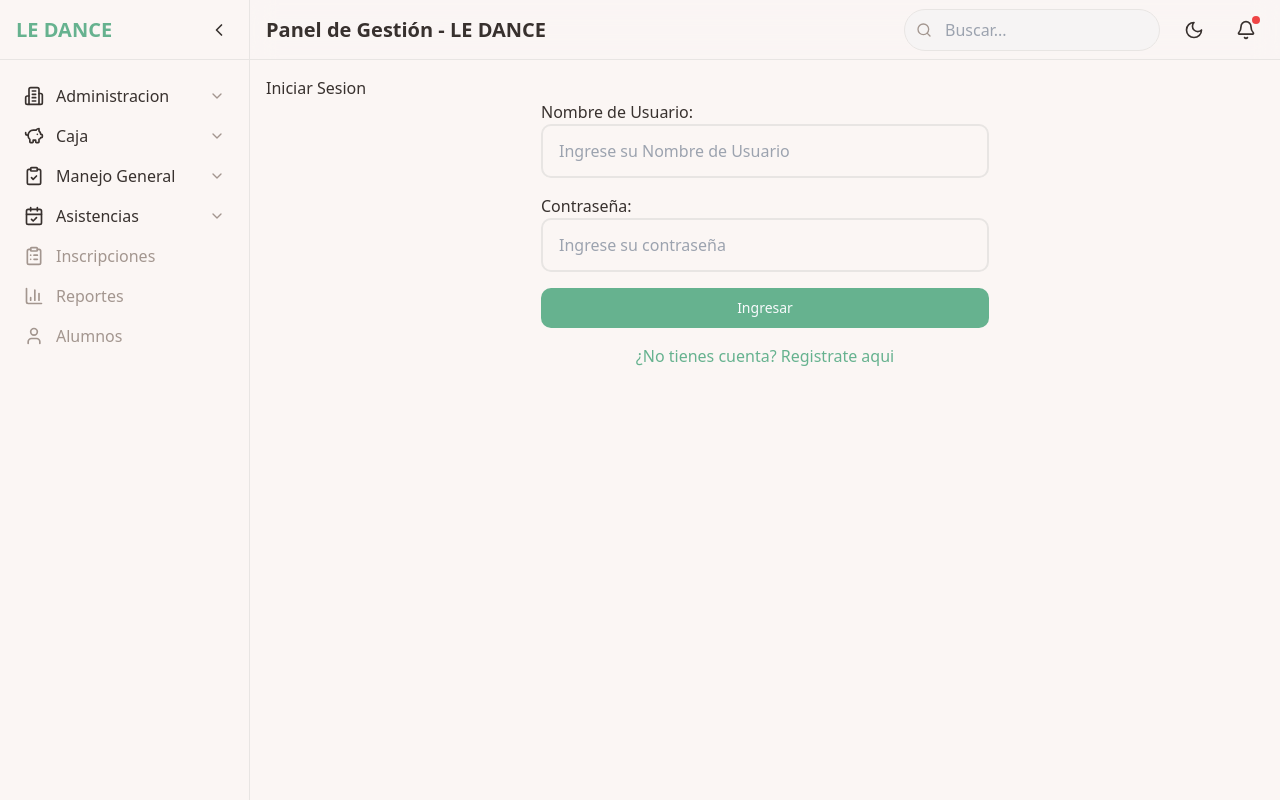
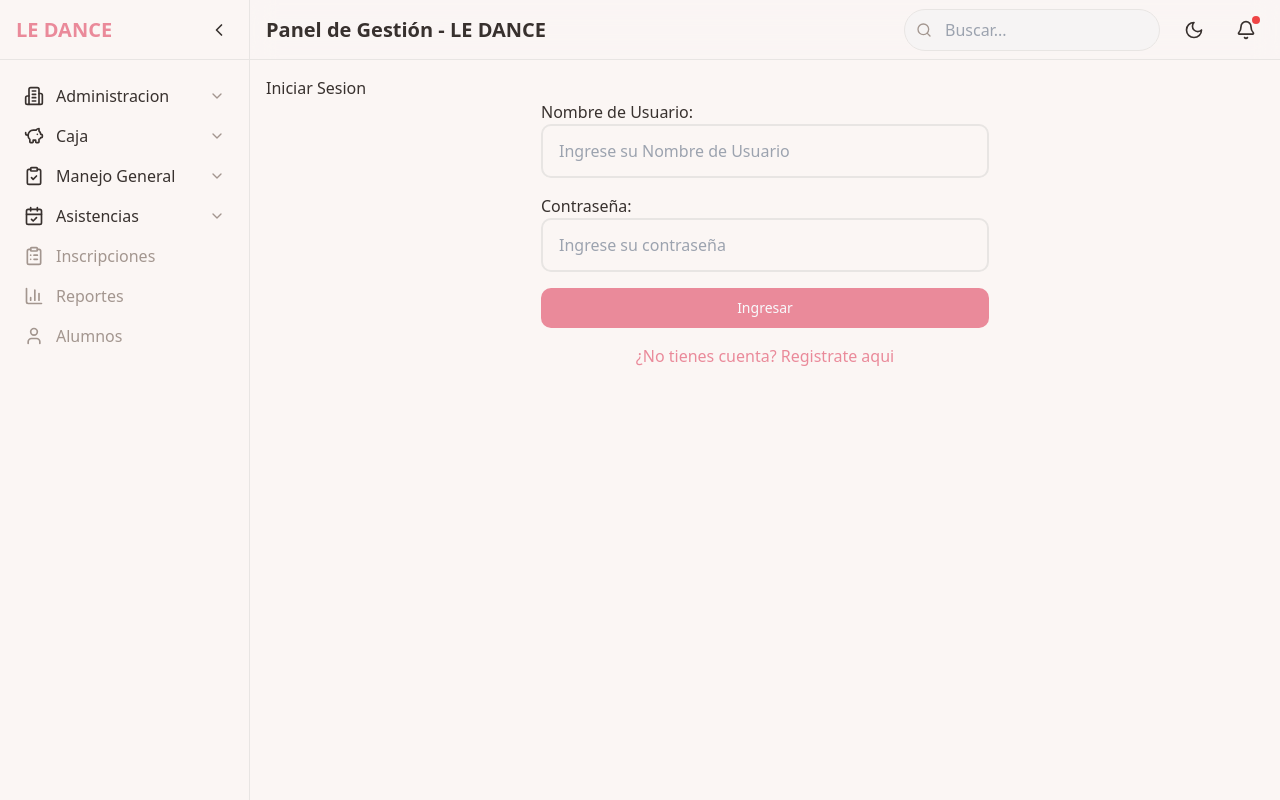
Before and after one commit to JerePrograma/le-dance, a React (Vite) app in the folder frontend/: page /login in a window 1280 px wide. Built offline with nearby package versions, Linux system fonts and the light colour scheme.

Commit message:
Cambios nombres de asistencias

```diff
--- a/frontend/src/diseño/global.css
+++ b/frontend/src/diseño/global.css
@@ -14,10 +14,10 @@
     --popover: 0 0% 100%;
     --popover-foreground: 20 10% 20%;
 
-    --primary: 152 33% 55%; /* Verde Sage */
+    --primary: 350 70% 73%; /* Rosa EA899A */
     --primary-foreground: 210 40% 98%;
 
-    --secondary: 32 95% 75%; /* Melocoton */
+    --secondary: 32 95% 75%; /* Melocotón */
     --secondary-foreground: 20 10% 20%;
 
     --muted: 20 10% 96%;
@@ -31,7 +31,7 @@
 
     --border: 20 10% 90%;
     --input: 20 10% 90%;
-    --ring: 152 33% 55%;
+    --ring: 350 70% 73%;
 
     /* Radios y espaciado */
     --radius: 0.75rem;
@@ -77,13 +77,13 @@
     --background: 240 10% 10%; /* Negro profundo */
     --foreground: 0 0% 98%;
 
-    --card: 240 10% 13%; /* Negro mas claro para cards */
+    --card: 240 10% 13%; /* Negro más claro para cards */
     --card-foreground: 0 0% 98%;
 
     --popover: 240 10% 13%;
     --popover-foreground: 0 0% 98%;
 
-    --primary: 267 100% 65%; /* Purpura brillante */
+    --primary: 267 100% 65%; /* Púrpura brillante */
     --primary-foreground: 0 0% 98%;
 
     --secondary: 240 10% 16%; /* Gris oscuro */
```
